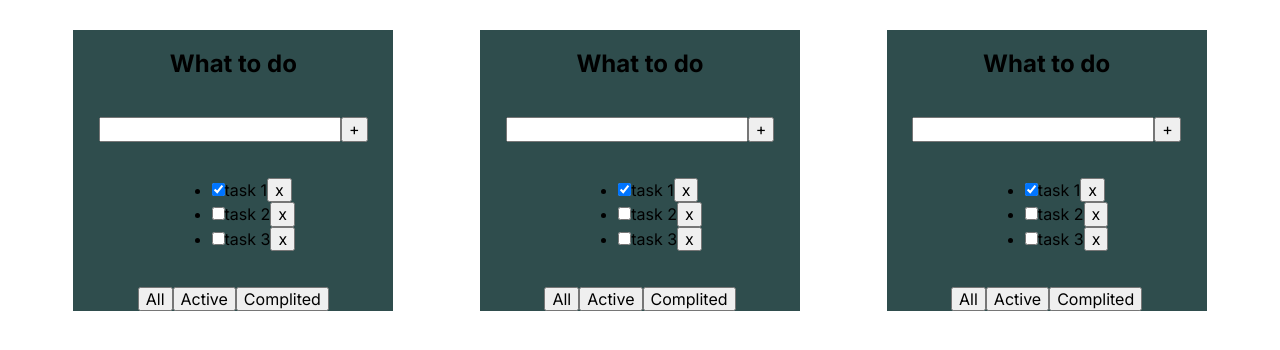
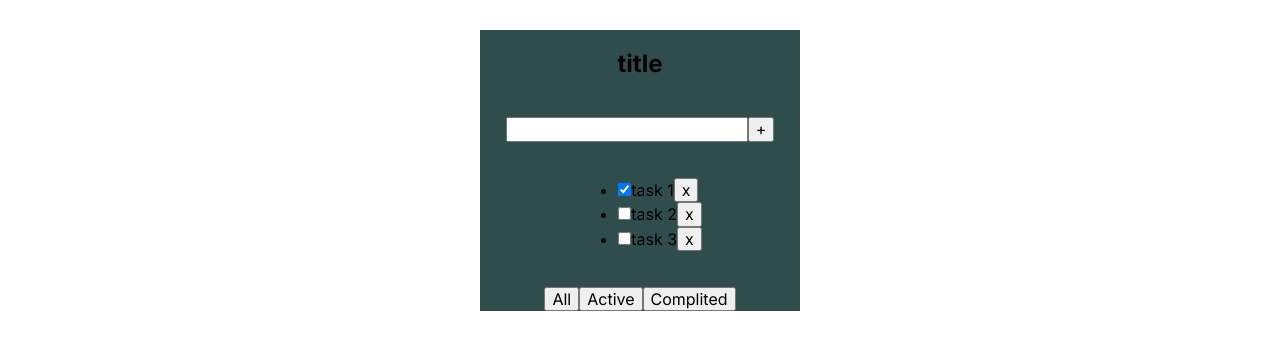
Before and after one commit to osipikav/todo-list, a React (Vite) app: page / in a window 1280 px wide. Shown: the top 350 px of the page. Built offline with nearby package versions, Linux system fonts and the light colour scheme.

Commit message:
added filter

```diff
--- a/src/app/index.tsx
+++ b/src/app/index.tsx
@@ -1,12 +1,42 @@
-import { ToDoList } from 'components/ToDoList';
+import { FilterTypes, TaskType, ToDoList } from 'components/ToDoList';
 import './index.scss';
+import { useState } from 'react';
 
 export const App = () => {
+  const initTasks: TaskType[] = [
+    { id: 1, task: 'task 1', isDone: true },
+    { id: 2, task: 'task 2', isDone: false },
+    { id: 3, task: 'task 3', isDone: false },
+  ];
+
+  const [tasks, setTasks] = useState(initTasks);
+  const [filter, setFilter] = useState('all');
+
+  function removeTask(id: number) {
+    const updatedTasks = tasks.filter((t) => t.id !== id);
+    setTasks(updatedTasks);
+  }
+
+  function changeFilter(value: FilterTypes) {
+    setFilter(value);
+  }
+
+  let tasksForToDoList = tasks;
+  if (filter === 'complited') {
+    tasksForToDoList = tasks.filter((t) => t.isDone === true);
+  }
+  if (filter === 'active') {
+    tasksForToDoList = tasks.filter((t) => t.isDone === false);
+  }
+
   return (
     <div className="App">
-      <ToDoList />
-      <ToDoList />
-      <ToDoList />
+      <ToDoList
+        tasks={tasksForToDoList}
+        removeTask={removeTask}
+        title={'title'}
+        changeFilter={changeFilter}
+      />
     </div>
   );
 };
--- a/src/components/ToDoList/ToDoList.tsx
+++ b/src/components/ToDoList/ToDoList.tsx
@@ -1,51 +1,42 @@
 import React from 'react';
 
-interface TaskType {
+export type FilterTypes = 'all' | 'active' | 'complited';
+
+type PropsType = {
+  title?: string;
+  tasks: TaskType[];
+  removeTask: (taskId: number) => void;
+  changeFilter: (filterValue: FilterTypes) => void;
+};
+
+export interface TaskType {
   id: number;
   task: string;
-  checked: boolean;
+  isDone: boolean;
 }
 
-export function ToDoList() {
-  const tasks1: TaskType[] = [
-    { id: 1, task: 'task 1', checked: true },
-    { id: 2, task: 'task 2', checked: false },
-    { id: 3, task: 'task 3', checked: false },
-  ];
-
+export function ToDoList(props: PropsType) {
   return (
     <div className="container">
-      <h2>What to do</h2>
+      <h2>{props.title}</h2>
       <div>
         <input />
         <button>+</button>
       </div>
-      <ToDoListItem tasks={tasks1} />
+      <ul>
+        {props.tasks.map((task: TaskType) => (
+          <li key={task.id}>
+            <input type="checkbox" checked={task.isDone} />
+            <span>{task.task}</span>
+            <button onClick={() => props.removeTask(task.id)}>x</button>
+          </li>
+        ))}
+      </ul>
       <div>
-        <button>All</button>
-        <button>Active</button>
-        <button>Complited</button>
+        <button onClick={() => props.changeFilter('all')}>All</button>
+        <button onClick={() => props.changeFilter('active')}>Active</button>
+        <button onClick={() => props.changeFilter('complited')}>Complited</button>
       </div>
     </div>
   );
 }
-
-function ToDoListItem(props: { tasks: TaskType[] }) {
-  return (
-    <ul>
-      {props.tasks.map((task) => (
-        <li key={task.id}>
-          <input type="checkbox" checked={task.checked} />
-          <span>{task.task}</span>
-          <button
-            onClick={() => {
-              console.log(task.id);
-            }}
-          >
-            x
-          </button>
-        </li>
-      ))}
-    </ul>
-  );
-}
```
